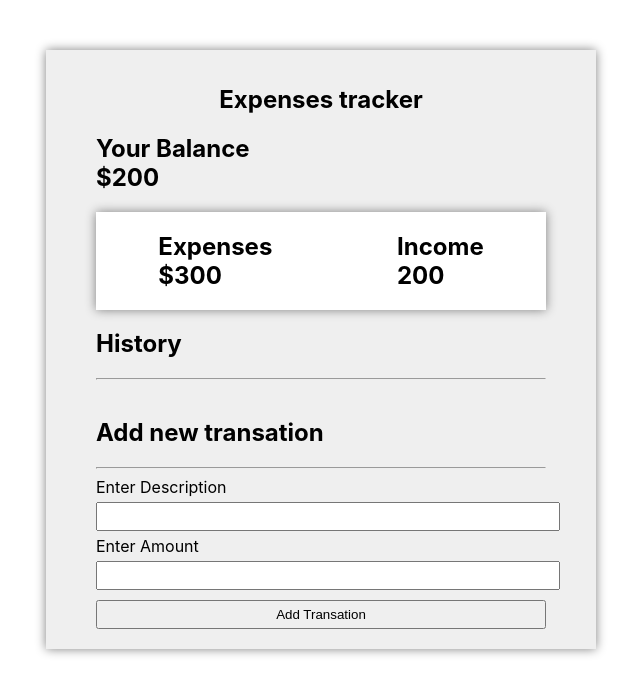
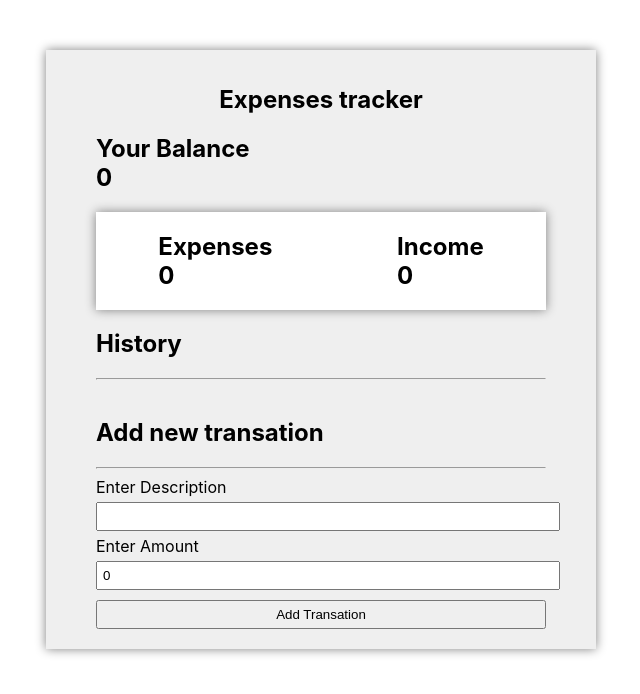
Before and after one commit to bilalfareed83/expenses-tracker, a React (Create React App) app: page / in a window 1280 px wide. Shown: the top 694 px of the page, without its empty margins (319-959 px from the left). Built offline with nearby package versions, Linux system fonts and the light colour scheme.

Commit message:
update function for income and expenses

```diff
--- a/src/Child.js
+++ b/src/Child.js
@@ -2,7 +2,7 @@ import react, { useContext, useState } from "react";
 import { TransationContext } from "./transationContext";
 function Child() {
   const { transations, addTransation } = useContext(TransationContext);
-  const [newAmount, setAmount] = useState();
+  const [newAmount, setAmount] = useState(0);
   const [newDes, setDes] = useState("");
 
   const handleAddition = (event) => {
@@ -12,22 +12,32 @@ function Child() {
       amount: newAmount,
       des: newDes,
     });
-    return setAmount(), setDes("");
+    return setAmount(0), setDes("");
   };
+
+  const amount = transations.map((item) => Number(item.amount));
+  const incomeItem = amount
+    .filter((item) => item > 0)
+    .reduce((totalItem, cur) => (totalItem += cur), 0);
+  const expItem = amount
+    .filter((item) => Number(item) < 0)
+    .reduce((totalItem, cur) => (totalItem += cur), 0);
+  const total = amount.reduce((totalItem, cur) => (totalItem += cur), 0);
 
   return (
     <div className="container">
+      {console.log(incomeItem)}
       <h2 className="text-center">Expenses tracker</h2>
       <h2>
-        Your Balance <br /> $200
+        Your Balance <br /> {total}
       </h2>
       <div className="exp-container">
         <h2>
-          Expenses <br /> $300
+          Expenses <br /> {expItem}
         </h2>
         <h2>
           Income <br />
-          200
+          {incomeItem}
         </h2>
       </div>
       <h2>History</h2>
@@ -37,8 +47,8 @@ function Child() {
           const { des, amount } = obj;
           return (
             <li key={index}>
+              <span>{des}</span>
               <span>{amount}</span>
-              <span>{des}</span>
             </li>
           );
         })}
@@ -50,8 +60,8 @@ function Child() {
           Enter Description <br />
           <input
             type="text"
-            value={newAmount}
-            onChange={(ev) => setAmount(ev.target.value)}
+            value={newDes}
+            onChange={(ev) => setDes(ev.target.value)}
             required
           />
         </label>
@@ -60,8 +70,8 @@ function Child() {
           Enter Amount <br />
           <input
             type="number"
-            value={newDes}
-            onChange={(ev) => setDes(ev.target.value)}
+            value={newAmount}
+            onChange={(ev) => setAmount(ev.target.value)}
             required
           />
         </label>
--- a/src/transationContext.js
+++ b/src/transationContext.js
@@ -14,6 +14,7 @@ export const TransationProvider = ({ children }) => {
       payload: {
         amount: obj.amount,
         des: obj.des,
+        id: new Date().getTime().toString(),
       },
     });
   }
```
